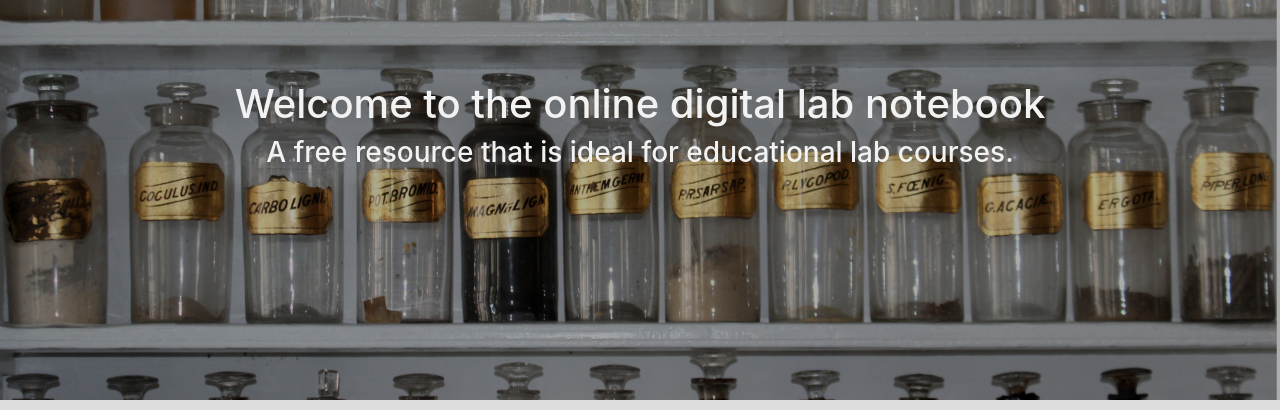
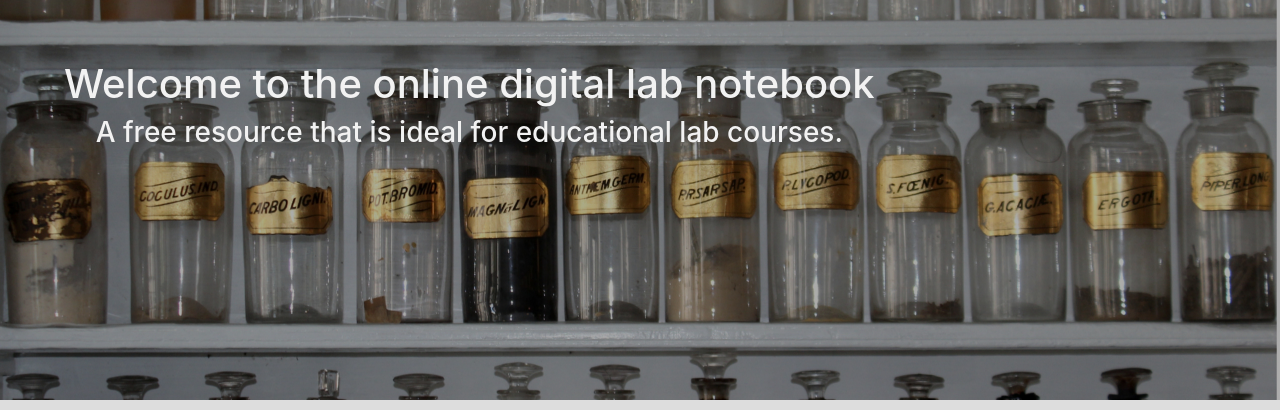
Before and after one commit to adbasner/digital_lab_notebook, a Rails app: page / in a window 1280 px wide. Shown: the part 56-466 px from the top of that part. Run offline with Rails 7, Linux system fonts and the light colour scheme; the page is wider than the window, and the part outside it is not shown; some libraries are stand-ins or nearby versions.

Commit message:
sort of fix centering on main title page

```diff
--- a/public/index.css
+++ b/public/index.css
@@ -29,14 +29,13 @@ body {
 
 .welcome-text-container {
   position: absolute;
-  left: 50%;
-  top: 20%;
-  width: 95%;
+  left: 5%;
+  top: 15%;
 }
 
 .welcome-text {
   position: relative;
-  left: -50%;
+  /*max-width: 400px;*/
   text-align: center;
   color: #f2f2f2;
 }
```
Also changed, not shown: public/index.html (line endings or trailing spaces).
